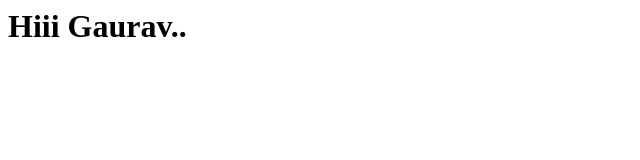
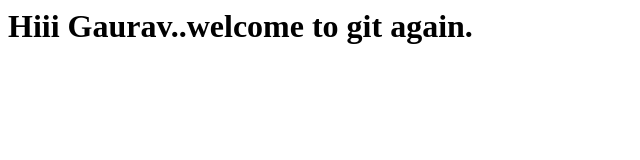
Before and after one commit to YawaleGaurav/git_project1, a plain HTML site: page code.html in a window 1280 px wide. Shown: the whole page, without its empty margins (0-640 px from the left). Drawn offline with Linux system fonts and the light colour scheme.

Commit message:
change  about.html first time

```diff
--- a/code.html
+++ b/code.html
@@ -5,6 +5,6 @@
 </head>
 <body>
 
-    <h1>Hiii Gaurav..</h1>
+    <h1>Hiii Gaurav..welcome to git again.</h1>
 </body>
 </html>
```
